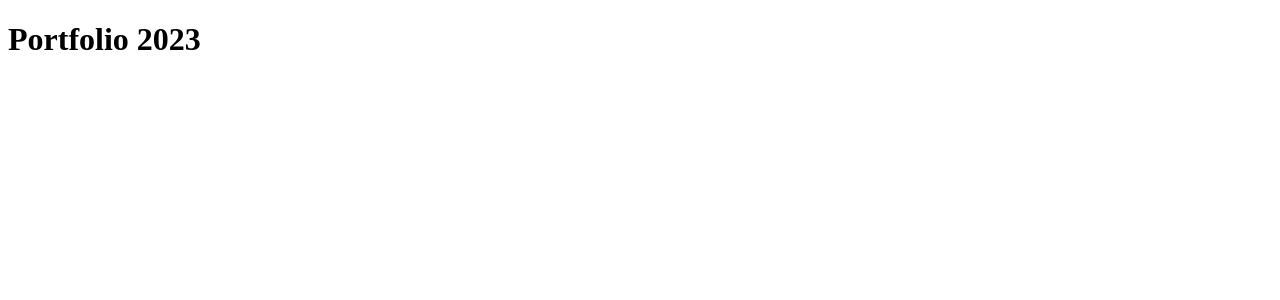
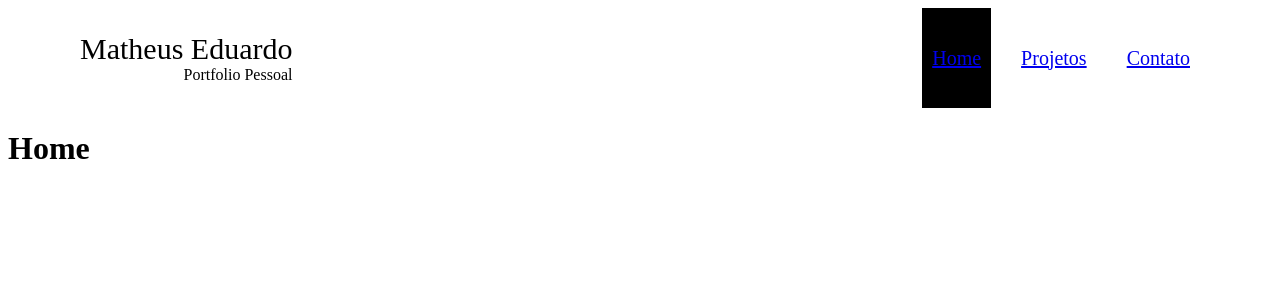
Before and after one commit to Matheus-Azevedo/my-portfolio-2023-01, a Next.js app: page / in a window 1280 px wide. Shown: the top 300 px of the page. Built offline with nearby package versions, Linux system fonts and the light colour scheme.

Commit message:
feat: Header

```diff
--- /dev/null
+++ b/src/components/Header/index.tsx
@@ -0,0 +1,46 @@
+import React, { useState } from 'react';
+import { Container, Title, NavLinks, Ancora, Content, Menu, CloseSidebar, ContentTitle, SubTitle } from './style';
+import { FaBars, FaTimes } from 'react-icons/fa';
+import Link from 'next/link';
+import { useRouter } from 'next/router';
+
+export default function Header() {
+  const [sidebar, setSidebar] = useState(false)
+  const { asPath } = useRouter()
+
+  const showSiderbar = () => setSidebar(!sidebar)
+
+  function activeLink(path: string) {
+    return asPath === `/${path}` ? 'active' : ''
+  }
+
+  return (
+    <Container>
+      <Content>
+        <ContentTitle>
+          <Title>
+            Matheus Eduardo
+          </Title>
+          <SubTitle>
+            Portfolio Pessoal
+          </SubTitle>
+        </ContentTitle>
+        <Menu>
+          <FaBars onClick={showSiderbar} />
+        </Menu>
+        <NavLinks sidebar={sidebar}>
+          <CloseSidebar onClick={showSiderbar}><FaTimes /></CloseSidebar>
+          <Link href="/">
+            <Ancora className={activeLink('')} onClick={showSiderbar}>Home</Ancora>
+          </Link>
+          <Link href="projects">
+            <Ancora className={activeLink('projects')} onClick={showSiderbar}>Projetos</Ancora>
+          </Link>
+          <Link href="contact">
+            <Ancora className={activeLink('contact')} onClick={showSiderbar}>Contato</Ancora>
+          </Link>
+        </NavLinks>
+      </Content>
+    </Container>
+  )
+}
--- /dev/null
+++ b/src/components/Header/style.js
@@ -0,0 +1,88 @@
+import styled from 'styled-components';
+
+export const Container = styled.div`
+  height: 100px;
+  display: flex;
+  align-items: center;
+  justify-content: center;
+  border-bottom: 1px solid white;
+`;
+
+export const Content = styled.div`
+  width: 1120px;
+  display: flex;
+  align-items: center;
+  justify-content: space-between;
+  padding: 0 20px;
+`;
+
+export const Title = styled.div`
+  font-size: 30px;
+`;
+
+export const NavLinks = styled.nav`
+  display: flex;
+  gap: 20px;
+  @media (max-width: 560px) {
+    flex-direction: column;
+    background-color: #161616;
+    position: fixed;
+    height: 100%;
+    gap: 0px;
+    top: 0px;
+    right: 0px;
+    width: 60%;
+    right: ${props => props.sidebar ? '0' : '-100%'};
+    transition: 0.5s;
+    a {
+      margin-top: 100px;
+      display: flex;
+      align-items: center;
+      justify-content: space-around;
+    }
+  }
+`;
+
+export const Ancora = styled.a`
+  font-size: 20px;
+  height: 100px;
+  transition: 0.3s;
+
+  &.active {
+    background-color: black;
+  }
+  @media (min-width: 560px) {
+    align-items: center;
+    display: flex;
+    padding: 0px 10px;
+  }
+`;
+
+export const Menu = styled.div`
+  font-size: 30px;
+  display: none;
+  cursor: pointer;
+
+  @media (max-width: 560px) {
+    display: flex;
+  }
+`;
+
+export const CloseSidebar = styled.div`
+  font-size: 30px;
+  right: 15px;
+  top: 35px;
+  position: absolute;
+  display: none;
+  cursor: pointer;
+
+  @media (max-width: 560px) {
+    display: flex;
+  }
+`;
+
+export const ContentTitle = styled.div`
+  text-align: end;
+`;
+
+export const SubTitle = styled.span``;
--- a/src/pages/_app.tsx
+++ b/src/pages/_app.tsx
@@ -1,6 +1,7 @@
-import '@/styles/globals.css'
-import type { AppProps } from 'next/app'
-import Head from 'next/head'
+import '@/styles/globals.css';
+import type { AppProps } from 'next/app';
+import Head from 'next/head';
+import Header from '@/components/Header';
 
 export default function App({ Component, pageProps }: AppProps) {
   return (
@@ -8,6 +9,7 @@
       <Head>
         <title>Meu Portfolio | 2023</title>
       </Head>
+      <Header />
       <Component {...pageProps} />
     </>
 
--- a/src/pages/index.tsx
+++ b/src/pages/index.tsx
@@ -2,7 +2,7 @@
   return (
     <div>
       <h1>
-        Portfolio 2023
+        Home
       </h1>
     </div>
   )
--- a/tsconfig.json
+++ b/tsconfig.json
@@ -15,7 +15,8 @@
     "jsx": "preserve",
     "incremental": true,
     "paths": {
-      "@/*": ["./src/*"]
+      "@/*": ["./src/*"],
+      "@components/*": ["./src/components/*"]
     }
   },
   "include": ["next-env.d.ts", "**/*.ts", "**/*.tsx"],
```
